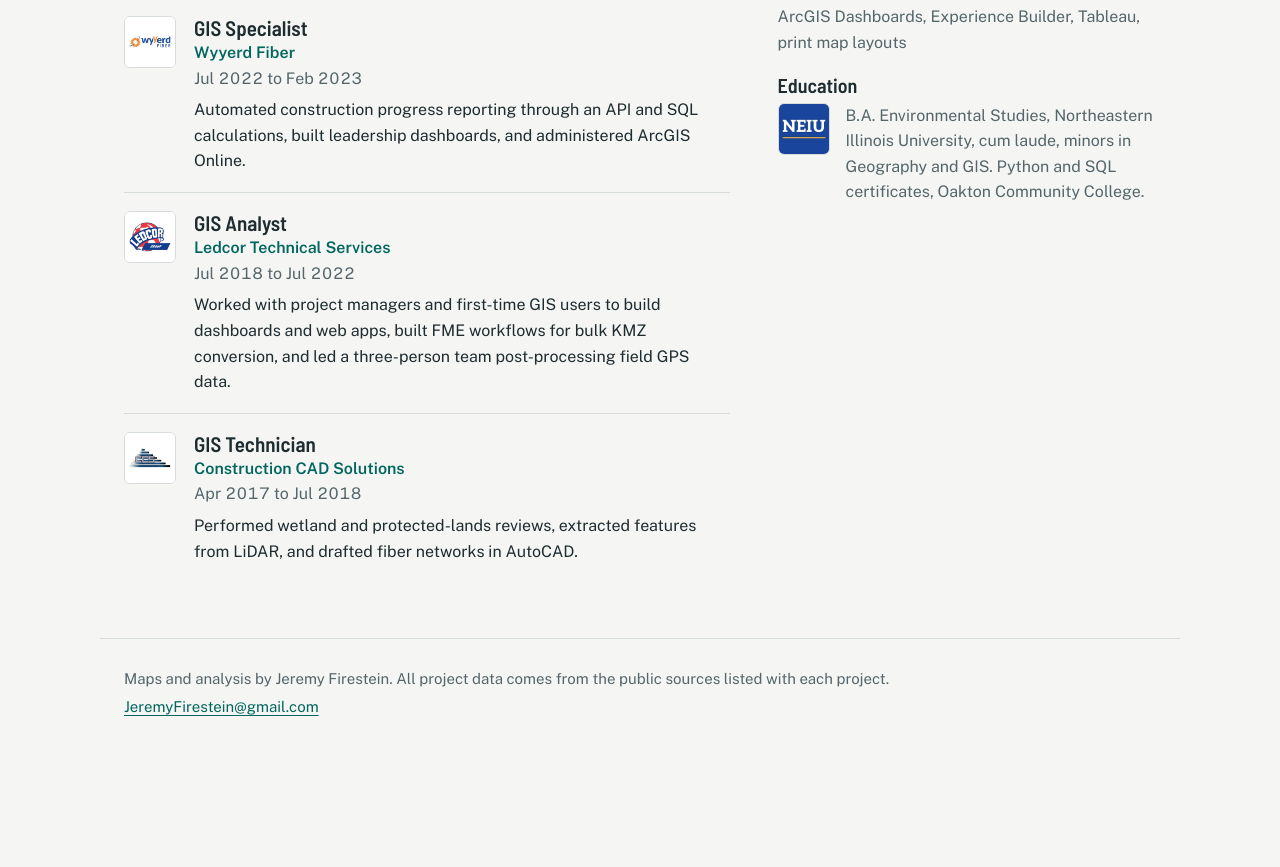
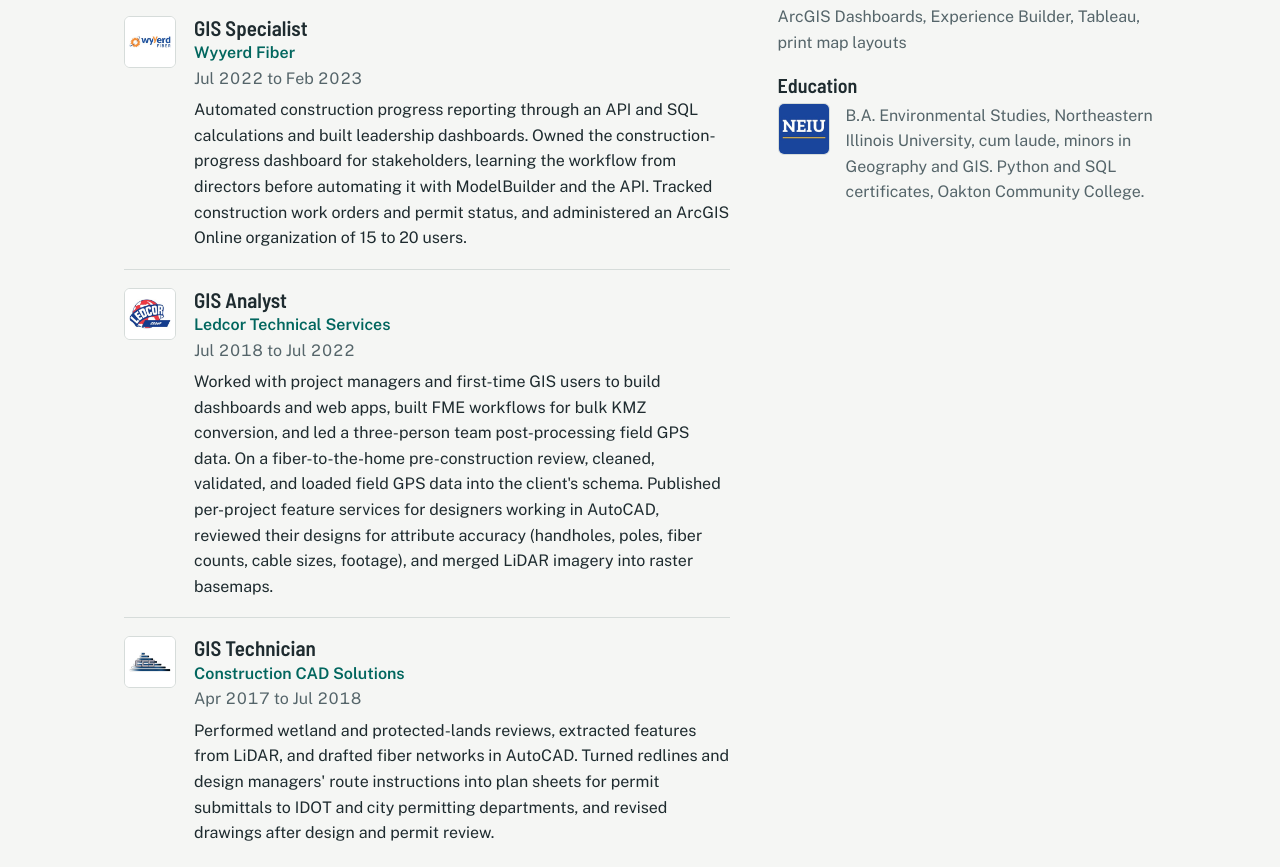
Before and after one commit to jeremyfirestein/jeremyfirestein.github.io, a plain HTML site: page index.html in a window 1280 px wide. Shown: the part 4640-5507 px from the top of the page. Before the commit the page ends 5411 px from the top, so only its background shows below. Drawn offline with nearby package versions, Linux system fonts and the light colour scheme.

Commit message:
Expand job descriptions

```diff
--- a/index.html
+++ b/index.html
@@ -340,7 +340,7 @@
               <h3>GIS Specialist</h3>
               <p class="org">Wyyerd Fiber</p>
               <p class="when">Jul 2022 to Feb 2023</p>
-              <p>Automated construction progress reporting through an API and SQL calculations, built leadership dashboards, and administered ArcGIS Online.</p>
+              <p>Automated construction progress reporting through an API and SQL calculations and built leadership dashboards. Owned the construction-progress dashboard for stakeholders, learning the workflow from directors before automating it with ModelBuilder and the API. Tracked construction work orders and permit status, and administered an ArcGIS Online organization of 15 to 20 users.</p>
             </div>
           </li>
           <li>
@@ -349,7 +349,7 @@
               <h3>GIS Analyst</h3>
               <p class="org">Ledcor Technical Services</p>
               <p class="when">Jul 2018 to Jul 2022</p>
-              <p>Worked with project managers and first-time GIS users to build dashboards and web apps, built FME workflows for bulk KMZ conversion, and led a three-person team post-processing field GPS data.</p>
+              <p>Worked with project managers and first-time GIS users to build dashboards and web apps, built FME workflows for bulk KMZ conversion, and led a three-person team post-processing field GPS data. On a fiber-to-the-home pre-construction review, cleaned, validated, and loaded field GPS data into the client's schema. Published per-project feature services for designers working in AutoCAD, reviewed their designs for attribute accuracy (handholes, poles, fiber counts, cable sizes, footage), and merged LiDAR imagery into raster basemaps.</p>
             </div>
           </li>
           <li>
@@ -358,7 +358,7 @@
               <h3>GIS Technician</h3>
               <p class="org">Construction CAD Solutions</p>
               <p class="when">Apr 2017 to Jul 2018</p>
-              <p>Performed wetland and protected-lands reviews, extracted features from LiDAR, and drafted fiber networks in AutoCAD.</p>
+              <p>Performed wetland and protected-lands reviews, extracted features from LiDAR, and drafted fiber networks in AutoCAD. Turned redlines and design managers' route instructions into plan sheets for permit submittals to IDOT and city permitting departments, and revised drawings after design and permit review.</p>
             </div>
           </li>
         </ol>
```
